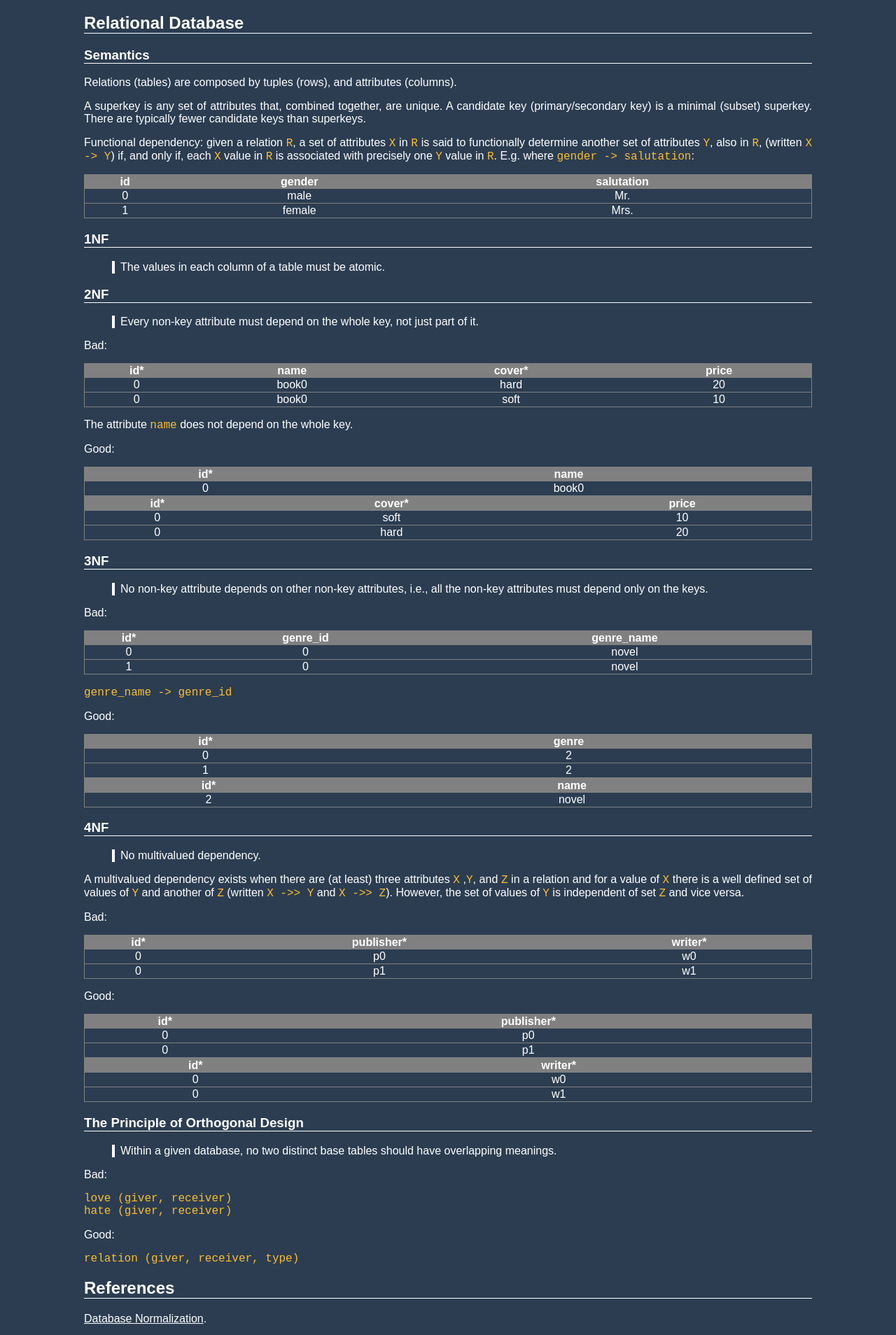
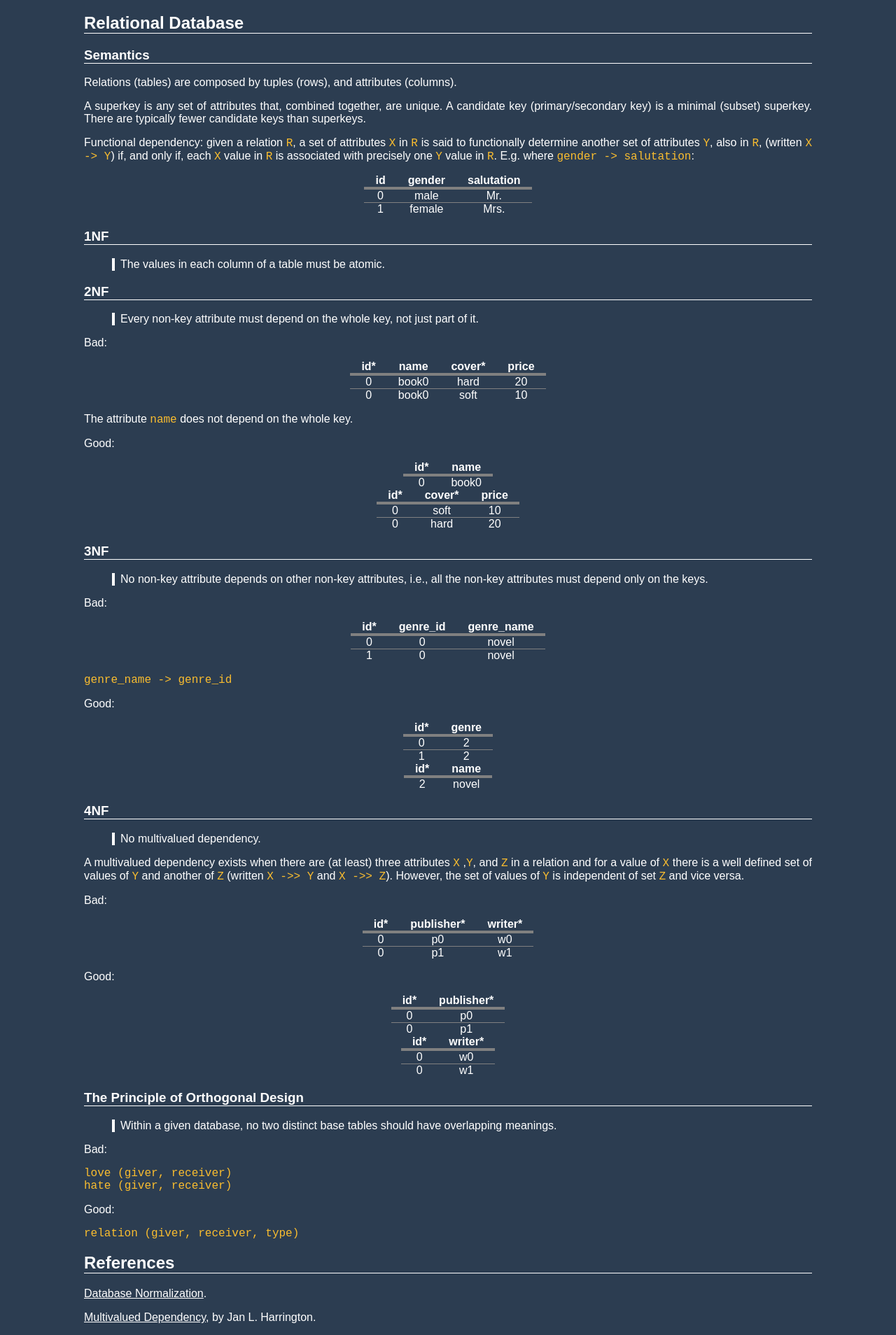
Before and after one commit to brunoroque06/brunoroque06.github.io, a Jekyll site: the page built from _pages/data.md, in a window 1280 px wide. Shown: the part 767-2675 px from the top of the page at 70% size. Built offline with Jekyll 4.4.1, drawn with Linux system fonts in a browser that asks for light colours; our own code applies the rules of GitHub Pages for plain Markdown files.

Commit message:
Improve table css

```diff
--- a/_includes/style.scss
+++ b/_includes/style.scss
@@ -109,17 +109,22 @@
       border-bottom: 0.1rem solid $font-main-color;
     }
     table {
-      width: 100%;
+      margin: auto;
       border-collapse: collapse;
-      border: 0.1rem solid $hover-color;
-      th {
-        background-color: $hover-color;
-      }
-      tr:hover {
-        background-color: $hover-color;
-      }
       tr:not(:last-child) {
         border-bottom: 0.1rem solid $hover-color;
+      }
+      th {
+        border-bottom: 0.3rem solid $hover-color;
+        padding: 0 1rem;
+      }
+      tbody {
+        td {
+          padding: 0 1rem;
+        }
+        tr:hover {
+          background: $hover-color;
+        }
       }
     }
   }
```
